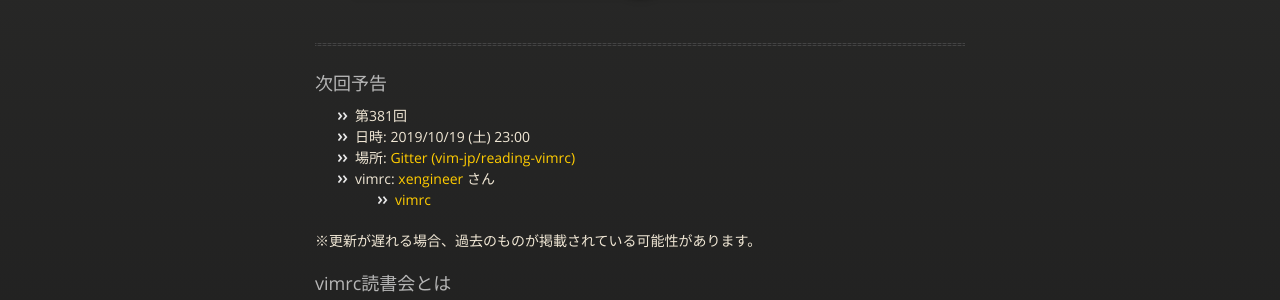
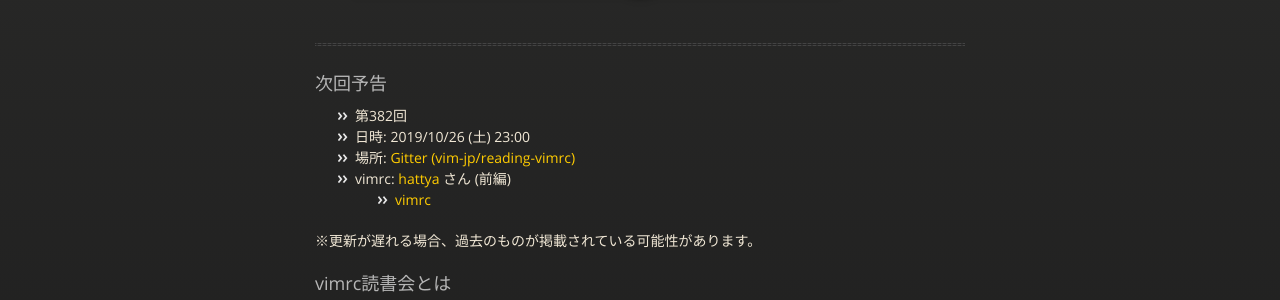
Before and after one commit to vim-jp/reading-vimrc, a Jekyll site: the page built from index.md, in a window 1280 px wide and 900 px high. Shown: the part 211-511 px from the top of the window. Built offline with Jekyll 4.4.1, drawn with Linux system fonts in a browser that asks for light colours; nearby versions of some CDN libraries.

Commit message:
Update the next information: #382 hattya

```diff
--- a/_data/next.yml
+++ b/_data/next.yml
@@ -1,11 +1,11 @@
-- id: 381
-  date: '2019-10-19 23:00'
+- id: 382
+  date: '2019-10-26 23:00'
   author:
-    name: xengineer
-    url: 'https://github.com/xengineer'
+    name: hattya
+    url: 'https://github.com/hattya'
   vimrcs:
-    - url: 'https://github.com/xengineer/dotfiles/blob/master/vimrc'
+    - url: 'https://github.com/hattya/dotfiles/blob/master/master/vimfiles/vimrc'
       name: vimrc
       hash: null
-  part: null
+  part: 前編
   other: null
```
